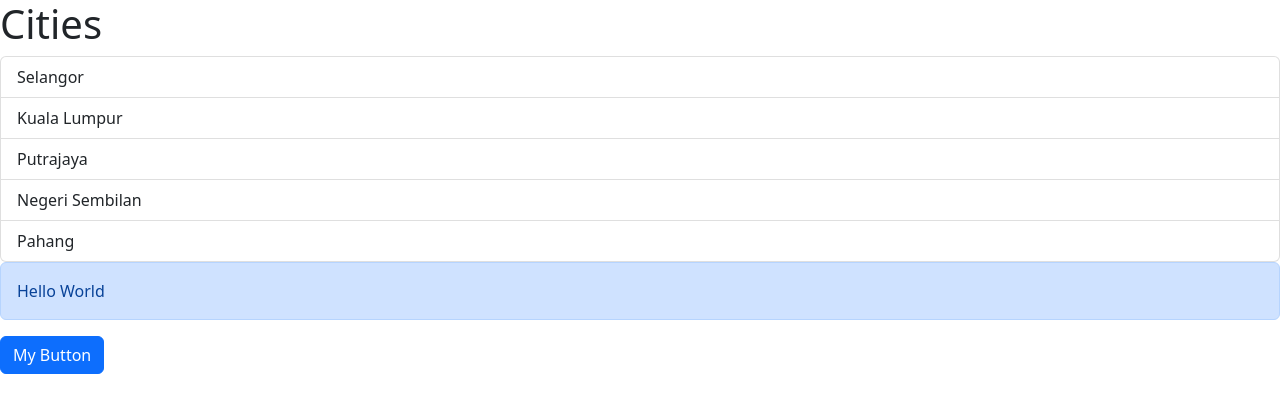
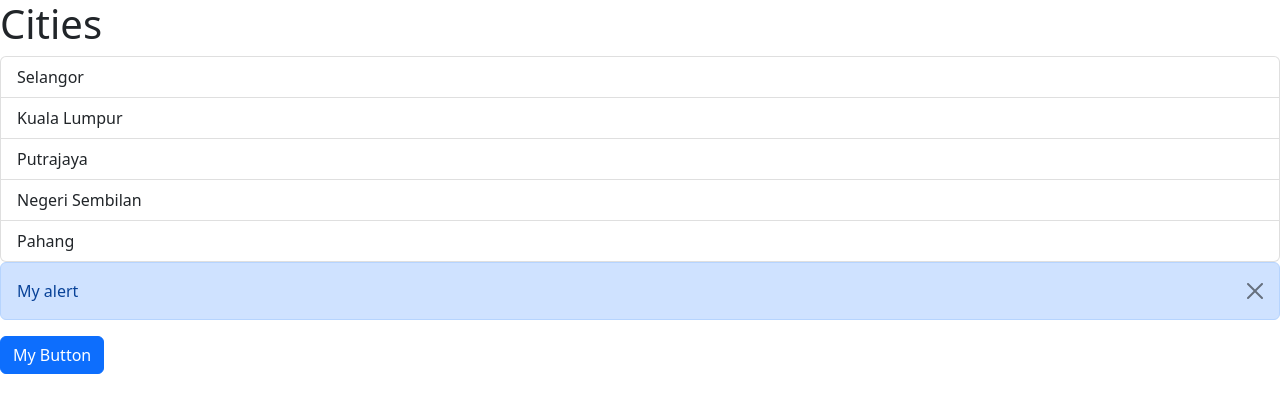
Before and after one commit to AfiqZaidin03/react-app, a React (Vite) app: page / in a window 1280 px wide. Both pictures are taken after a click on the button "My Button". Shown: the top 412 px of the page. Built offline with nearby package versions, Linux system fonts and the light colour scheme.

Commit message:
[15] Alert button

```diff
--- a/src/App.tsx
+++ b/src/App.tsx
@@ -1,6 +1,7 @@
 import Alert from "./components/Alert";
 import ListGroup from "./components/ListGroup";
 import Button from "./components/Button";
+import { useState } from "react";
 
 function App() {
   const items = [
@@ -15,6 +16,8 @@
     console.log(item);
   };
 
+  const [alertVisible, setAlertVisibility] = useState(false);
+
   return (
     <div>
       <ListGroup
@@ -22,10 +25,10 @@
         heading="Cities"
         onSelectItem={handleSelectItem}
       />
-      <Alert>
-        Hello <span>World</span>
-      </Alert>
-      <Button color="primary" onClick={() => console.log("Clicked")}>
+      {alertVisible && (
+        <Alert onClose={() => setAlertVisibility(false)}>My alert</Alert>
+      )}
+      <Button color="primary" onClick={() => setAlertVisibility(true)}>
         My Button
       </Button>
     </div>
--- a/src/components/Alert.tsx
+++ b/src/components/Alert.tsx
@@ -2,10 +2,22 @@
 
 interface Props {
   children: ReactNode;
+  onClose: () => void;
 }
 
-const Alert = ({ children }: Props) => {
-  return <div className="alert alert-primary">{children}</div>;
+const Alert = ({ children, onClose }: Props) => {
+  return (
+    <div className="alert alert-primary alert-dismissible">
+      {children}
+      <button
+        type="button"
+        className="btn-close"
+        onClick={onClose}
+        data-bs-dismiss="alert"
+        aria-label="Close"
+      ></button>
+    </div>
+  );
 };
 
 export default Alert;
```
